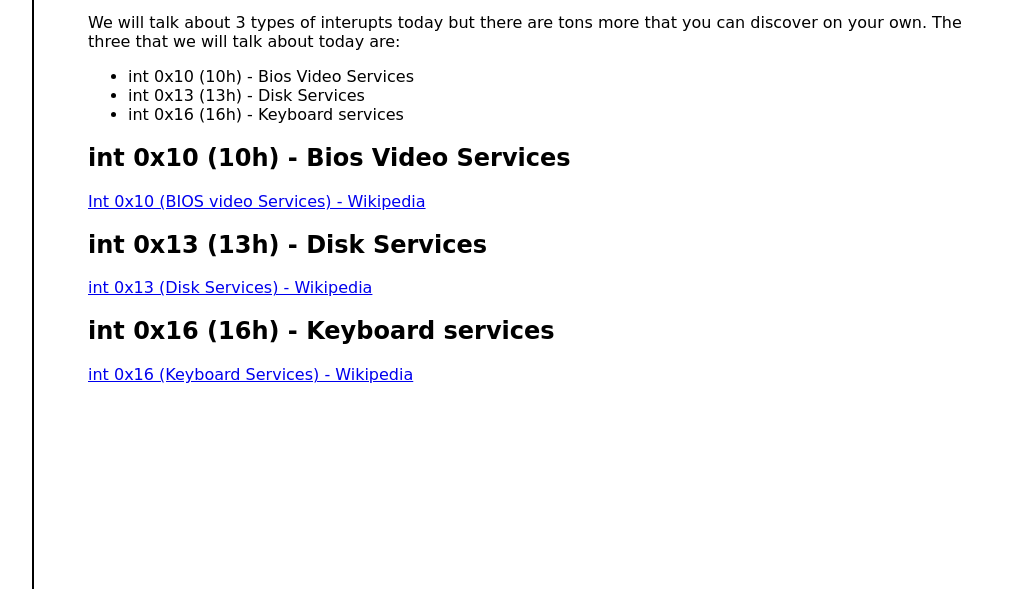
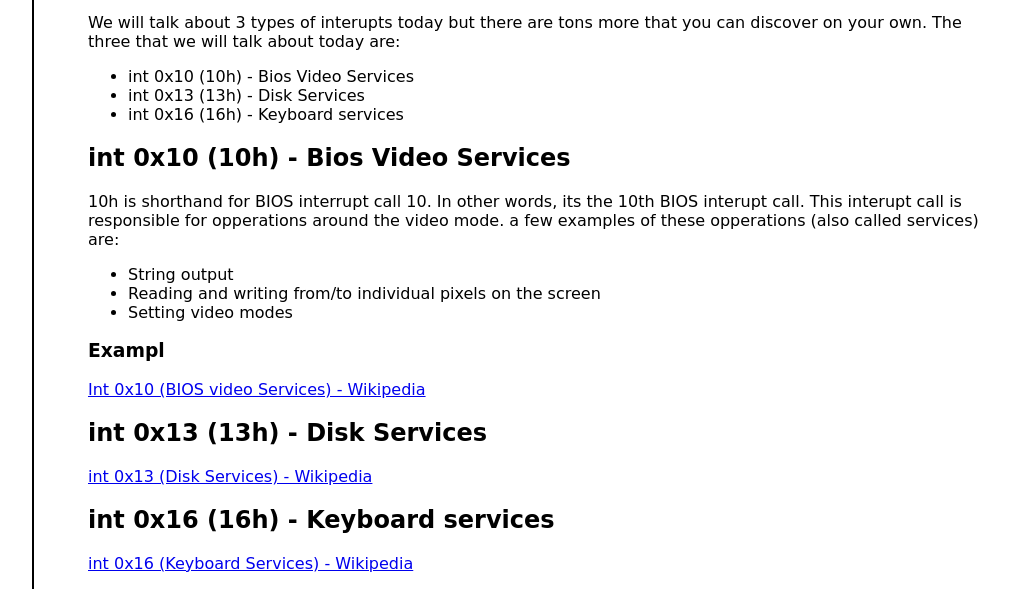
Before and after one commit to pounce-dev/website, a Flask app: template templates/learning/days/day2.html in a window 1280 px wide. Shown: the part 316-905 px from the top of the page, without its empty margins (168-1177 px from the left). Run offline with Flask 3, Linux system fonts and the light colour scheme; the template is opened without the code that fills it, so the values that code supplies are empty.

Commit message:
Update day2.html
Added more to the 10h session.

```diff
--- a/templates/learning/days/day2.html
+++ b/templates/learning/days/day2.html
@@ -1,8 +1,8 @@
 {% extends 'default_page.html' %}
 {% block title %}Day 2: Interrupts and Registers{% endblock %}
 {% block content %}
-<!--explain what we are doing with intigers-->
     <h1>Day 2: Interrupts and Registers</h1>
+<!--explain what we are doing with interupts-->
     <h2>What are Interupts?</h2>
     <p>Imagine that you are a kid helping you dad wiht a project in the garage. He is doing the work but you are bored. You stop him and ask him to get you a juicebox. He sets down his tools, gets you your juicebox, then goes back to work.</p>
 
@@ -16,13 +16,25 @@
         <li>int 0x10 (10h) - Bios Video Services</li>
         <li>int 0x13 (13h) - Disk Services</li>
         <li>int 0x16 (16h) - Keyboard services</li>
-
     </ul>
 
     <h2>int 0x10 (10h) - Bios Video Services</h3>
 <!--Insert an example of using 'int 0x10' and an explanation of what is is-->
 
         <p>
+            10h is shorthand for BIOS interrupt call 10. In other words, its the 10th BIOS interupt call. This interupt call is responsible for opperations around the video mode. a few examples of these opperations (also called services) are:
+            <ul>
+                <li>String output</li>
+                <li>Reading and writing from/to individual pixels on the screen</li>
+                <li>Setting video modes</li>
+            </ul>
+        </p>
+        <h3>Exampl</h3>
+
+
+
+
+        <!--Further reading link to wikipedia Article for int 0x10. Do we want to restructure this?-->
         <a href="https://en.wikipedia.org/wiki/INT_10H">Int 0x10 (BIOS video Services) - Wikipedia </a>
         </p>
 
```
